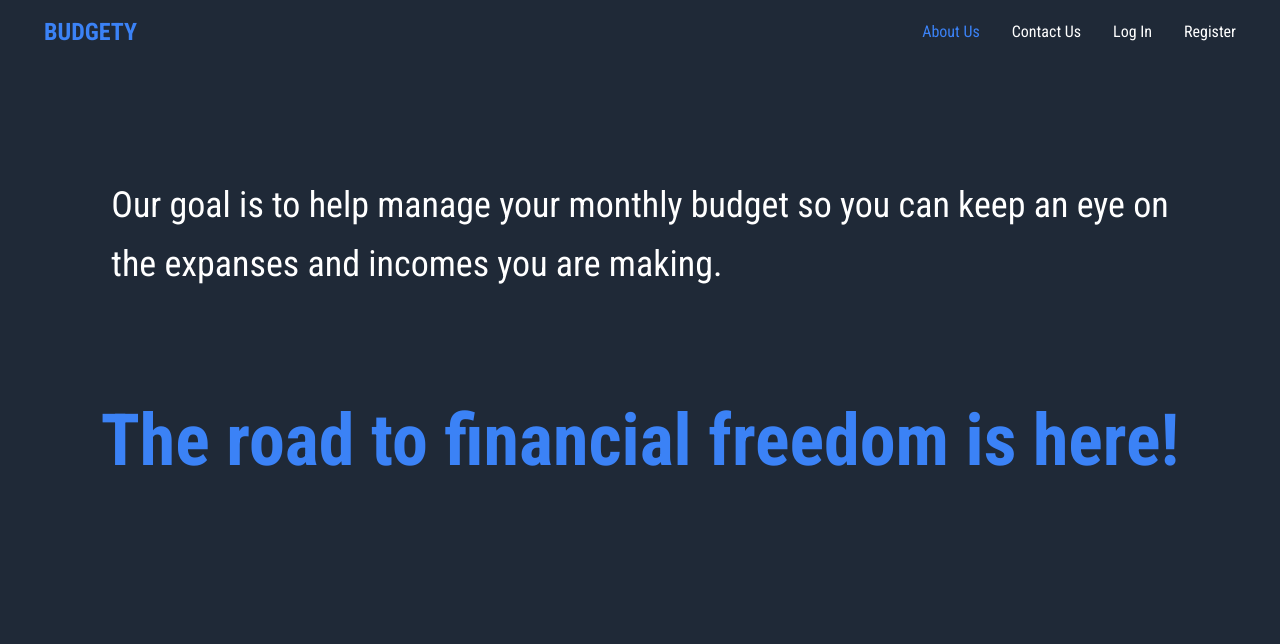
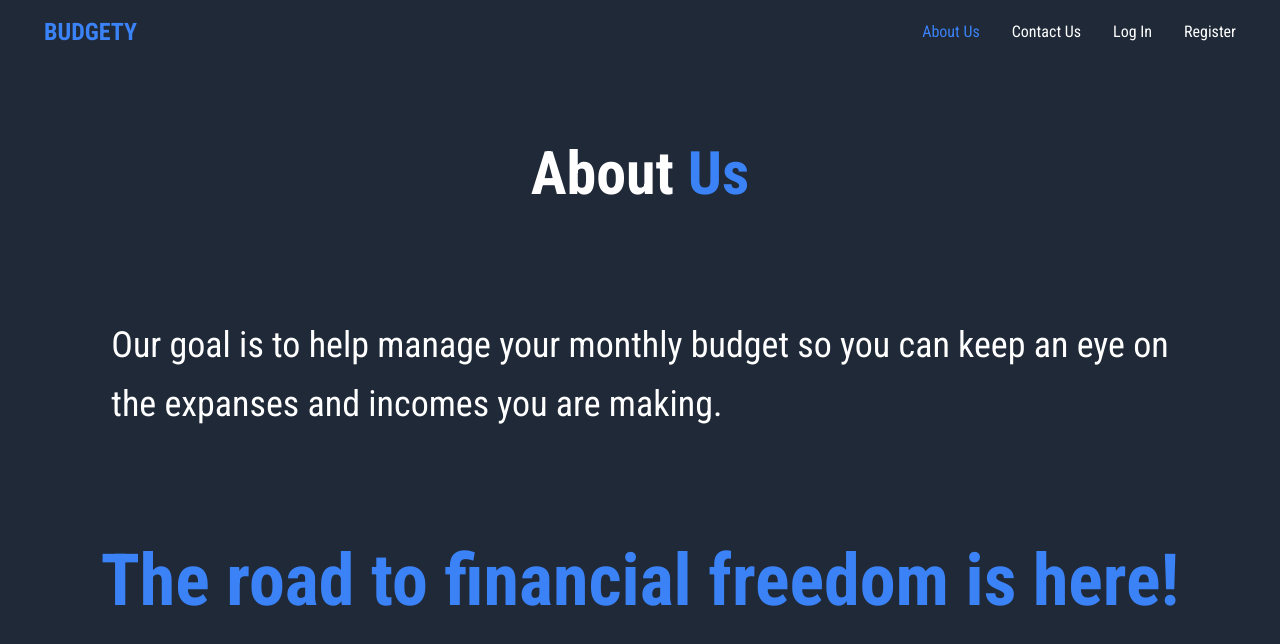
Before and after one commit to DavidKorochik/Budgety, a React (Create React App) app: page /about in a window 1280 px wide. Shown: the top 644 px of the page. Built offline with nearby package versions, Linux system fonts and the light colour scheme.

Commit message:
Changes the title and description

```diff
--- a/src/components/About/About.js
+++ b/src/components/About/About.js
@@ -3,6 +3,11 @@ import React, { Fragment } from 'react';
 export default function About() {
   return (
     <Fragment>
+      <div className='text-white font-bold text-6xl flex justify-center mt-20 mb-14'>
+        <h1>
+          About <span className='text-blue-500 font-bold'>Us</span>
+        </h1>
+      </div>
       <div className='text-4xl flex justify-center mt-28 leading-relaxed text-white'>
         Our goal is to help manage your monthly budget so you can keep an eye on
         <br />
```
